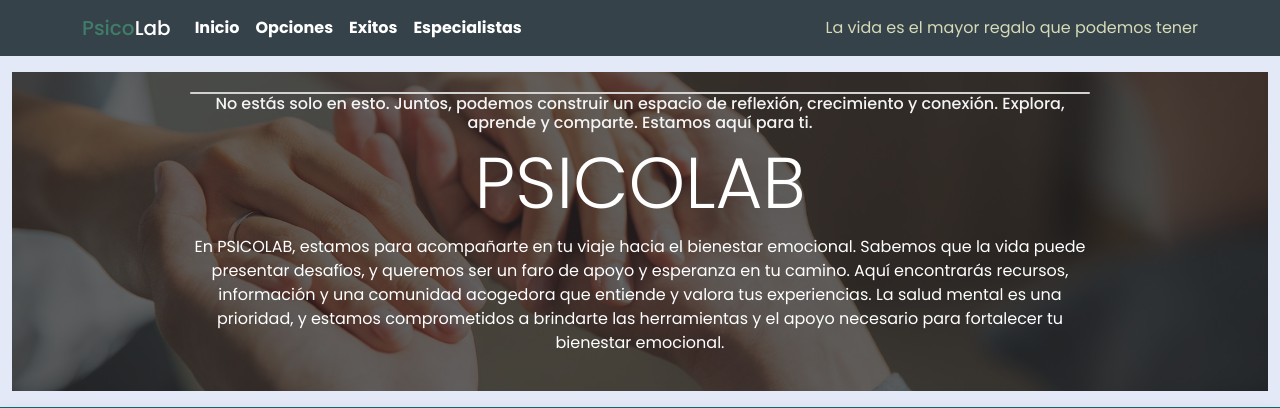
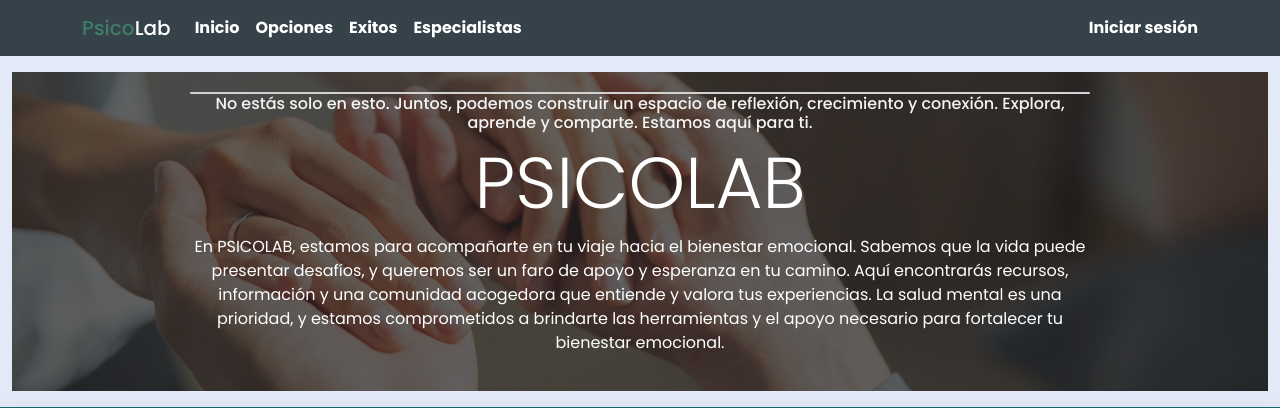
Before and after one commit to alxghe/proyecto_final, a PHP site: page / in a window 1280 px wide. Shown: the top 408 px of the page. Run offline with PHP 8.4, Linux system fonts and the light colour scheme.

Commit message:
Update index.php

```diff
--- a/proyectofinal/psicolab/index.php
+++ b/proyectofinal/psicolab/index.php
@@ -11,11 +11,21 @@
 
 <body>
   <section>
+    <?php
+session_start();
+include_once('./include/dbconn.php');
+
+$database = new Connection();
+$db = $database->open();
+?>
+
     <nav class="navbar navbar-expand-lg">
       <div class="container">
         <a class="navbar-brand" href="#"><span style="color: rgb(64, 125, 105);">Psico</span>Lab</a>
-        <button class="navbar-toggler" style="color: rgb(64, 125, 105); border: 1px solid white; background-color: white;" type="button" data-bs-toggle="collapse" data-bs-target="#navbarText"
-          aria-controls="navbarText" aria-expanded="false" aria-label="Toggle navigation">
+        <button class="navbar-toggler"
+          style="color: rgb(64, 125, 105); border: 1px solid white; background-color: white;" type="button"
+          data-bs-toggle="collapse" data-bs-target="#navbarText" aria-controls="navbarText" aria-expanded="false"
+          aria-label="Toggle navigation">
           <span class="navbar-toggler-icon"></span>
         </button>
         <div class="collapse navbar-collapse" id="navbarText">
@@ -33,12 +43,23 @@
               <a class="nav-link" href="#">Especialistas</a>
             </li>
           </ul>
+          <?php if (isset($_SESSION['user'])): ?>
+          <!-- Mostrar nombre de usuario si está autenticado -->
           <span class="navbar-text" style="color: rgb(215, 218, 182);">
-            La vida es el mayor regalo que podemos tener
+            Bienvenido,
+            <?php echo $_SESSION['user']; ?>
           </span>
+          <a class="nav-link" href="delete_account.php">Eliminar cuenta</a>
+          <a class="nav-link" href="#" onclick="confirmLogout()">Cerrar sesión</a>
+
+          <?php else: ?>
+          <!-- Mostrar botón de iniciar sesión si no está autenticado -->
+          <a class="nav-link" href="login.php">Iniciar sesión</a>
+          <?php endif; ?>
         </div>
       </div>
     </nav>
+
   </section>
 
 
@@ -187,8 +208,17 @@
     </footer>
   </div>
   <script src="public/js/bootstrap.min.js"></script>
+  <script>
+    function confirmLogout() {
+        var confirmLogout = confirm("¿Realmente quieres cerrar sesión?");
+        if (confirmLogout) {
+            window.location.href = "logout.php";
+        }
+    }
+</script>
 
   <!-- jQuery y Popper.js son requeridos por Bootstrap JS -->
+
   <script src="https://code.jquery.com/jquery-3.3.1.slim.min.js"></script>
   <script src="https://cdnjs.cloudflare.com/ajax/libs/popper.js/1.14.7/umd/popper.min.js"></script>
   <script src="https://stackpath.bootstrapcdn.com/bootstrap/4.3.1/js/bootstrap.min.js"></script>
```
